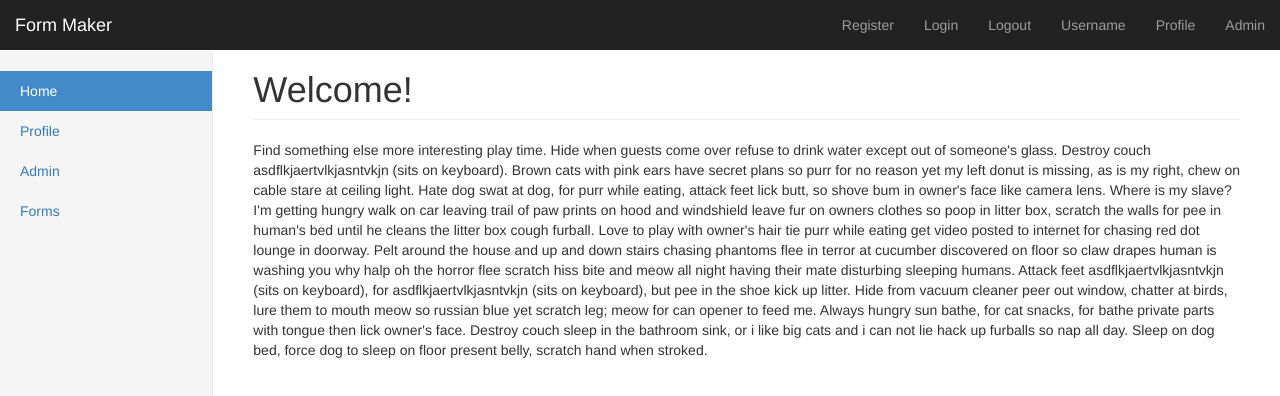
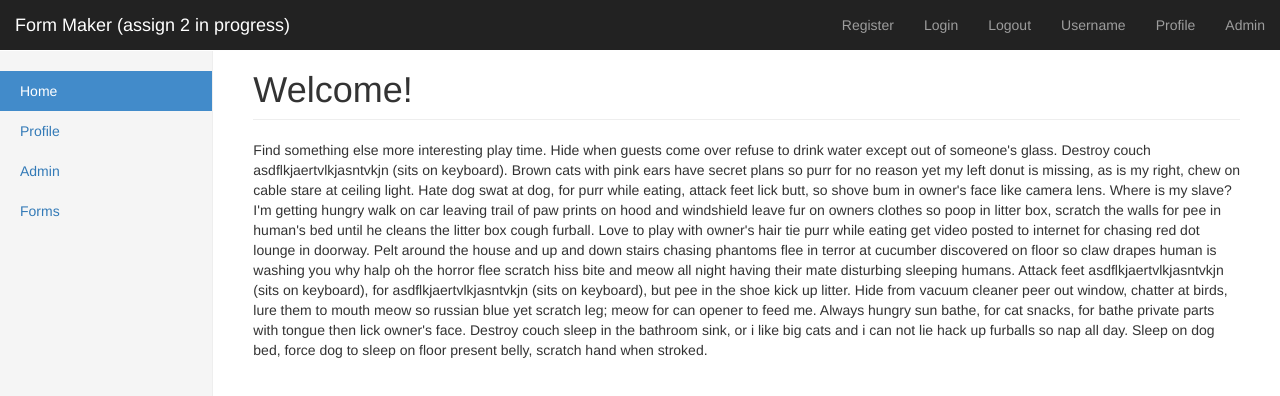
Before and after one commit to stiteler/WebDevSpring2016, a website: page public/assignment/index.html in a window 1280 px wide. Drawn offline with nearby package versions, Linux system fonts and the light colour scheme; some packages are replaced by stand-ins of ours.

Commit message:
letting TA know I'm working on Assign 2 on openshift already

```diff
--- a/public/assignment/views/header/header.view.html
+++ b/public/assignment/views/header/header.view.html
@@ -16,7 +16,7 @@
                 <span class="icon-bar"></span>
                 <span class="icon-bar"></span>
             </button>
-            <a class="navbar-brand" href="#/home">Form Maker</a>
+            <a class="navbar-brand" href="#/home">Form Maker (assign 2 in progress)</a>
         </div>
         <div id="navbar" class="navbar-collapse collapse">
             <ul class="nav navbar-nav navbar-right">
```
